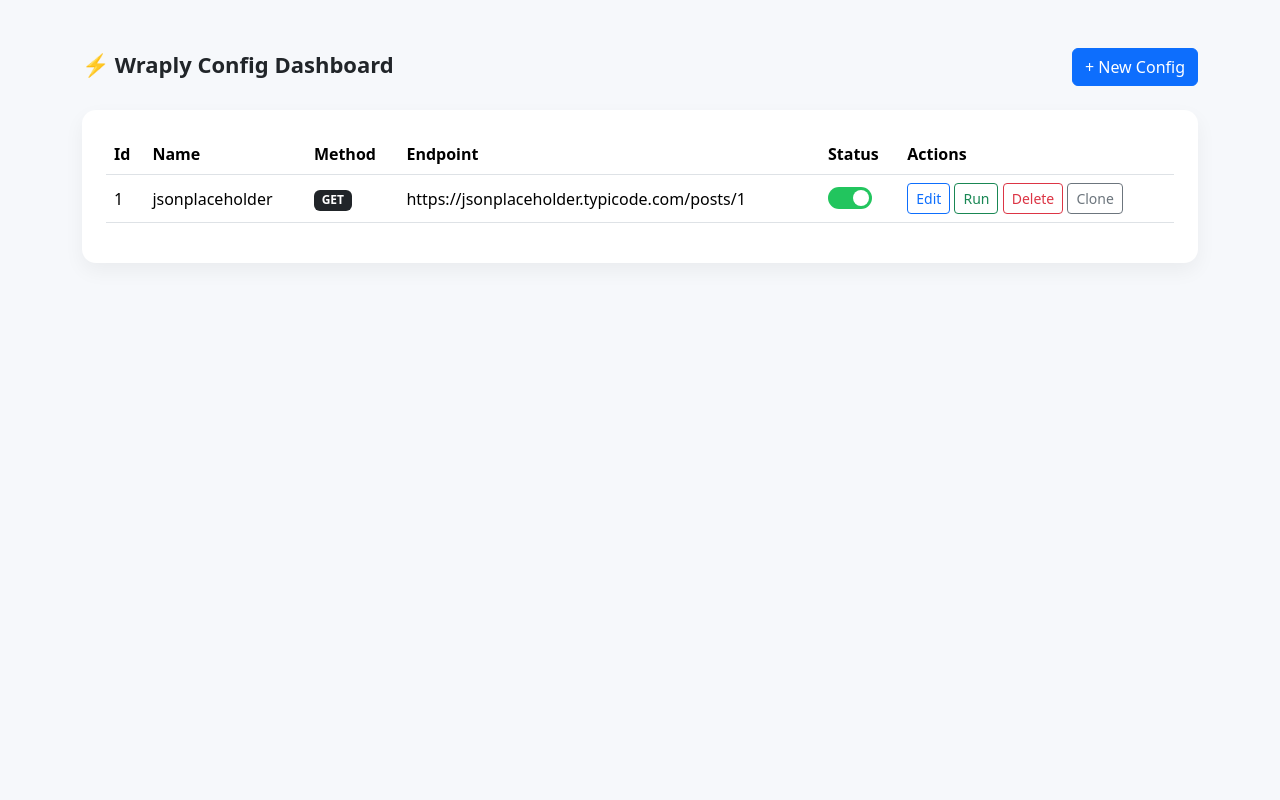
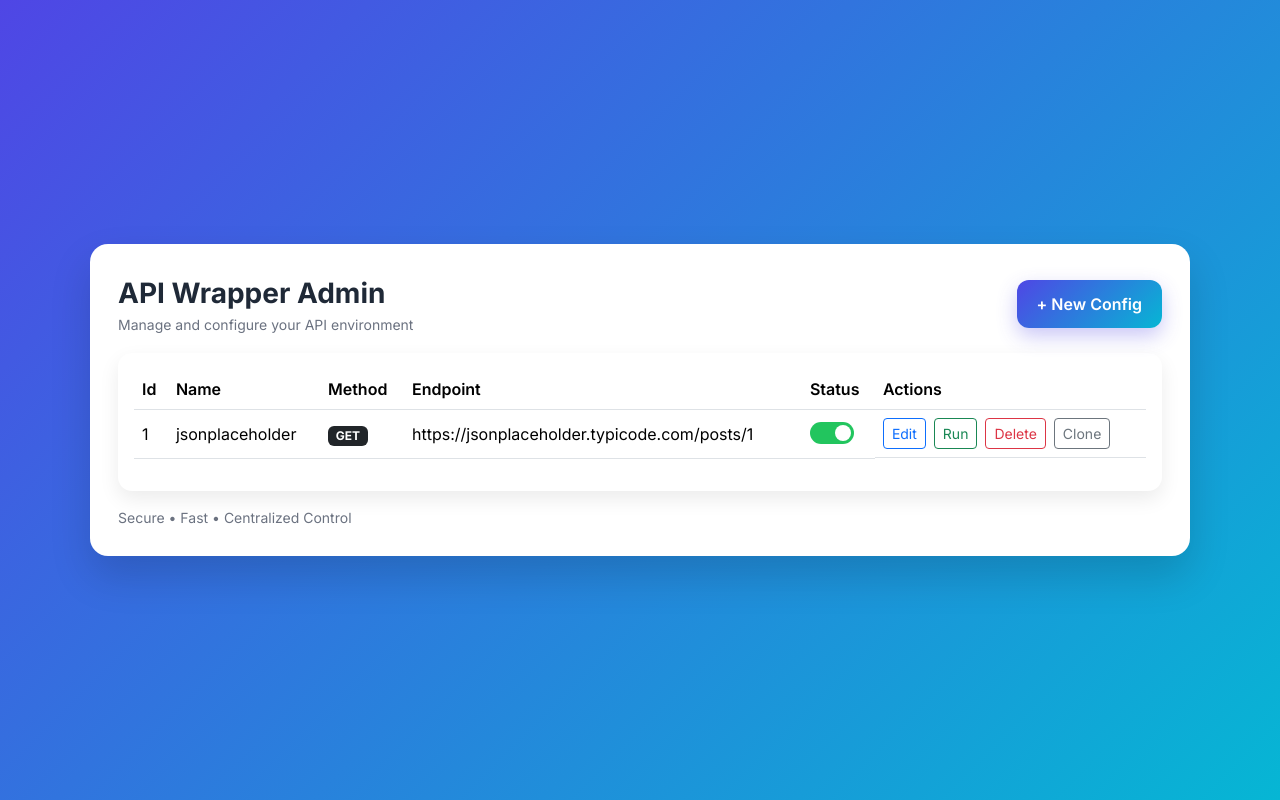
Before and after one commit to akxhay/Wraply, a Flask app: page /configs/ui in a window 1280 px wide. Run offline with Flask 3, Linux system fonts and the light colour scheme; data comes from the database, SQL or seed files in the repository; both versions use the stored data as it was after the commit; some libraries are stand-ins or nearby versions.

Commit message:
updated ui elements

```diff
--- a/app/__init__.py
+++ b/app/__init__.py
@@ -1,4 +1,5 @@
-from flask import Flask
+from flask import Flask, render_template
+
 from .database import db
 from .routes.config_routes import config_bp
 from .routes.execute_routes import execute_bp
@@ -18,6 +19,6 @@ def create_app():
 
     @app.route("/")
     def home():
-        return "<h2>API Wrapper Running</h2><a href='/configs/ui'>Configs</a>"
+        return render_template("index.html")
 
     return app
--- a/app/templates/configs.html
+++ b/app/templates/configs.html
@@ -1,55 +1,85 @@
 <!DOCTYPE html>
-
 <html lang="en">
 <head>
-    <meta charset="UTF-8">
-    <title>Wraply Admin</title>
-
-    <link href="https://cdn.jsdelivr.net/npm/bootstrap@5.3.2/dist/css/bootstrap.min.css" rel="stylesheet">
+  <meta charset="UTF-8" />
+  <meta name="viewport" content="width=device-width, initial-scale=1.0" />
+  <title>API Wrapper Admin — Configs</title>
+  <!-- Google Font -->
+  <link href="https://fonts.googleapis.com/css2?family=Inter:wght@400;600;700&display=swap" rel="stylesheet" />
+  <!-- Alpine & (optional) Bootstrap JS for modal kept) -->
   <script src="https://unpkg.com/htmx.org@1.9.10"></script>
   <script defer src="https://unpkg.com/alpinejs@3.x.x/dist/cdn.min.js"></script>
+  <link href="https://cdn.jsdelivr.net/npm/bootstrap@5.3.2/dist/css/bootstrap.min.css" rel="stylesheet" />
+  <style>
+    * {
+      margin: 0;
+      padding: 0;
+      box-sizing: border-box;
+      font-family: 'Inter', sans-serif;
+    }
+    body {
+      min-height: 100vh;
+      display: flex;
+      align-items: center;
+      justify-content: center;
+      background: linear-gradient(135deg, #4f46e5, #06b6d4);
+      color: #1f2937;
+    }
+    .shell {
+      width: 100%;
+      max-width: 1100px;
+      background: #ffffff;
+      border-radius: 18px;
+      box-shadow: 0 20px 40px rgba(0,0,0,0.15);
+      padding: 28px;
+      animation: fadeIn .6s ease-in-out;
+    }
+    .shell-header {
+      display: flex;
+      align-items: center;
+      justify-content: space-between;
+      margin-bottom: 18px;
+    }
+    .title {
+      font-size: 28px;
+      font-weight: 700;
+    }
+    .subtitle {
+      font-size: 14px;
+      color: #6b7280;
+    }
+    .btn-primary-gradient {
+      display: inline-block;
+      padding: 12px 20px;
+      background: linear-gradient(135deg, #4f46e5, #06b6d4);
+      color: #fff;
+      text-decoration: none;
+      font-weight: 600;
+      border: 0;
+      border-radius: 12px;
+      transition: all .3s ease;
+      box-shadow: 0 8px 20px rgba(79,70,229,0.3);
+    }
+    .btn-primary-gradient:hover { transform: translateY(-3px); box-shadow: 0 12px 25px rgba(79,70,229,0.4); }
+    .btn-primary-gradient:active { transform: translateY(-1px); }
 
-    <style>
-        body {
-            background:#f6f8fb;
+    .card-like {
+      background: #fff;
+      border-radius: 14px;
+      border: none;
+      box-shadow: 0 8px 20px rgba(0,0,0,0.08);
+      padding: 16px;
     }
+    table thead th { color: #6b7280; font-weight: 600; }
 
-        .card {
-            border:none;
-            border-radius:14px;
-            box-shadow:0 8px 20px rgba(0,0,0,.05);
-        }
-
-        .header {
-            font-weight:700;
-            font-size:22px;
-        }
-
-        .badge-enabled {
-            background:#22c55e;
-        }
-
-        .badge-disabled {
-            background:#ef4444;
-        }
-
-        textarea {
-            font-family: monospace;
-        }
-
+    /* Toggle switch (kept from original) */
     .switch {
       position: relative;
       display: inline-block;
       width: 44px;
       height: 22px;
     }
-
-        .switch input {
-          opacity: 0;
-          width: 0;
-          height: 0;
-        }
-
+    .switch input { opacity: 0; width: 0; height: 0; }
     .slider {
       position: absolute;
       cursor: pointer;
@@ -58,7 +88,6 @@
       transition: .3s;
       border-radius: 34px;
     }
-
     .slider:before {
       position: absolute;
       content: "";
@@ -70,28 +99,32 @@
       transition: .3s;
       border-radius: 50%;
     }
+    input:checked + .slider { background-color: #22c55e; }
+    input:checked + .slider:before { transform: translateX(22px); }
 
-        input:checked + .slider {
-          background-color: #22c55e;
-        }
+    @keyframes fadeIn { from { opacity: 0; transform: translateY(15px);} to { opacity: 1; transform: translateY(0);} }
 
-        input:checked + .slider:before {
-          transform: translateX(22px);
+    /* Responsive */
+    @media (max-width: 768px) {
+      .shell { padding: 18px; }
+      .title { font-size: 22px; }
+      .shell-header { flex-direction: column; align-items: flex-start; gap: 10px; }
+      .table-responsive { overflow-x: auto; }
     }
   </style>
-
 </head>
-
 <body x-data="app()">
-
-<div class="container py-5">
-
-    <div class="d-flex justify-content-between mb-4">
-        <div class="header">⚡ Wraply Config Dashboard</div>
-        <button class="btn btn-primary" @click="openCreate()">+ New Config</button>
+  <div class="shell">
+    <div class="shell-header">
+      <div>
+        <div class="title">API Wrapper Admin</div>
+        <div class="subtitle">Manage and configure your API environment</div>
+      </div>
+      <button class="btn-primary-gradient" @click="openCreate()">+ New Config</button>
     </div>
 
-    <div class="card p-4">
+    <div class="card-like">
+      <div class="table-responsive">
         <table class="table align-middle">
           <thead>
             <tr>
@@ -103,166 +136,124 @@
               <th>Actions</th>
             </tr>
           </thead>
-
           <tbody>
             <template x-for="c in configs" :key="c.id">
               <tr>
                 <td x-text="c.id"></td>
                 <td x-text="c.name"></td>
-                    <td><span class="badge bg-dark" x-text="c.method"></span></td>
+                <td><span class="badge text-bg-dark" x-text="c.method"></span></td>
                 <td x-text="c.url"></td>
-
                 <td>
                   <label class="switch">
-                            <input type="checkbox"
-                                   :checked="c.enabled"
-                                   @change="toggle(c)">
+                    <input type="checkbox" :checked="c.enabled" @change="toggle(c)">
                     <span class="slider"></span>
                   </label>
                 </td>
-
-                    <td>
-                        <button class="btn btn-sm btn-outline-primary"
-                                @click="edit(c)">Edit</button>
-
-                        <button class="btn btn-sm btn-outline-success"
-                                @click="execute(c.id)">Run</button>
-
-                        <button class="btn btn-sm btn-outline-danger"
-                                @click="remove(c.id)">Delete</button>
-                        <button class="btn btn-sm btn-outline-secondary"
-                                @click="cloneConfig(c.id)">
-                            Clone
-                        </button>
+                <td class="d-flex gap-2">
+                  <button class="btn btn-sm btn-outline-primary" @click="edit(c)">Edit</button>
+                  <button class="btn btn-sm btn-outline-success" @click="execute(c.id)">Run</button>
+                  <button class="btn btn-sm btn-outline-danger" @click="remove(c.id)">Delete</button>
+                  <button class="btn btn-sm btn-outline-secondary" @click="cloneConfig(c.id)">Clone</button>
                 </td>
               </tr>
             </template>
           </tbody>
         </table>
       </div>
-
     </div>
 
-<!-- MODAL -->
+    <div class="mt-3 subtitle">Secure • Fast • Centralized Control</div>
+  </div>
 
+  <!-- Modal -->
   <div class="modal fade" id="configModal">
     <div class="modal-dialog modal-lg">
       <div class="modal-content">
-
         <div class="modal-header">
           <h5 class="modal-title">Config</h5>
           <button class="btn-close" data-bs-dismiss="modal"></button>
         </div>
-
         <div class="modal-body">
-
-                <input class="form-control mb-2" placeholder="Name" x-model="form.name">
-                <input class="form-control mb-2"
-                       placeholder="Full URL (https://api.example.com/users)"
-                       x-model="form.url">
-
+          <input class="form-control mb-2" placeholder="Name" x-model="form.name" required>
+          <input class="form-control mb-2" placeholder="Full URL (https://api.example.com/users)"
+                 x-model="form.url" type="url" required>
           <select class="form-control mb-2" x-model="form.method">
             <option>GET</option>
             <option>POST</option>
             <option>PUT</option>
             <option>DELETE</option>
           </select>
-
           <label>Headers (JSON)</label>
-
           <textarea class="form-control mb-3" rows="3" x-model="form.headers"></textarea>
-
           <label>Response Mapping (JSON)</label>
-
           <textarea class="form-control" rows="3" x-model="form.response_mapping"></textarea>
-
         </div>
-
         <div class="modal-footer">
           <button class="btn btn-primary" @click="save()">Save</button>
         </div>
-
       </div>
     </div>
   </div>
 
   <script src="https://cdn.jsdelivr.net/npm/bootstrap@5.3.2/dist/js/bootstrap.bundle.min.js"></script>
-
   <script>
     function app(){
       return {
-
         configs: [],
         form: {},
-    modal:null,
-
+        modal: null,
         init(){
           this.modal = new bootstrap.Modal(document.getElementById('configModal'));
           this.fetchConfigs();
         },
-
         async fetchConfigs(){
           let res = await fetch('/configs');
           this.configs = await res.json();
         },
-
         openCreate(){
-        this.form = {method:"GET",headers:"{}",response_mapping:"{}"};
+          this.form = {method: 'GET', headers: '{}', response_mapping: '{}'};
           this.modal.show();
         },
-
         edit(c){
           this.form = JSON.parse(JSON.stringify(c));
           this.modal.show();
         },
         async cloneConfig(id){
-        await fetch(`/configs/${id}/clone`, {
-            method:'POST'
-        });
-
+          await fetch(`/configs/${id}/clone`, { method: 'POST' });
           this.fetchConfigs();
         },
 
         async save(){
-        let method = this.form.id ? 'PUT':'POST';
-        let url = this.form.id ? `/configs/${this.form.id}`:'/configs';
+          const name = (this.form.name || '').trim();
+          const url  = (this.form.url  || '').trim();
+          if(!name || !url){ alert('Name and URL are required.'); return; }
+          try { new URL(url); } catch(e){ alert('Please enter a valid URL.'); return; }
 
-        await fetch(url,{
-            method:method,
-            headers:{'Content-Type':'application/json'},
-            body:JSON.stringify(this.form)
-        });
-
+          const method = this.form.id ? 'PUT' : 'POST';
+          const endpoint = this.form.id ? `/configs/${this.form.id}` : '/configs';
+          await fetch(endpoint,{ method, headers:{'Content-Type':'application/json'}, body:JSON.stringify(this.form) });
           this.modal.hide();
           this.fetchConfigs();
         },
-
         async remove(id){
-        if(!confirm("Delete config?")) return;
-        await fetch(`/configs/${id}`,{method:'DELETE'});
+          if(!confirm('Delete config?')) return;
+          await fetch(`/configs/${id}`, { method: 'DELETE' });
           this.fetchConfigs();
         },
-
         async execute(id){
-        let res = await fetch(`/execute/${id}`,{
-            method:'POST',
-            headers:{'Content-Type':'application/json'},
-            body:'{}'
+          let res = await fetch(`/execute/${id}`, {
+            method: 'POST',
+            headers: { 'Content-Type': 'application/json' },
+            body: '{}'
           });
-
-        alert(JSON.stringify(await res.json(),null,2));
+          alert(JSON.stringify(await res.json(), null, 2));
         },
         async toggle(config){
-        await fetch(`/configs/${config.id}/toggle`, {
-            method:'PATCH'
-        });
-
+          await fetch(`/configs/${config.id}/toggle`, { method: 'PATCH' });
           config.enabled = !config.enabled;
         }
-
       }
     }
   </script>
-
 </body>
 </html>
```
Also changed, not shown: app/templates/index.html (+103 -4 lines), configs.db. Lines whose indentation alone changed are shown as unchanged.
